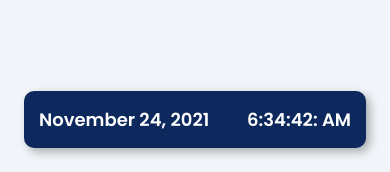
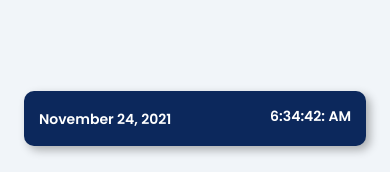
Before and after one commit to Ba24one/VitalPal, a PHP site: page /doctor/Dashboard.php in a window 390 px wide. Shown: the part 1050-1222 px from the top of the page. Run offline with PHP 8.4, Linux system fonts and the light colour scheme; the visitor is signed in with stand-in values (Sample User, id 1); data comes from the database, SQL or seed files in the repository; data that the repository does not hold is empty.

Commit message:
doctor timedate updated

```diff
--- a/css/style_5.css
+++ b/css/style_5.css
@@ -1088,6 +1088,14 @@ textarea::-webkit-scrollbar{
 }
 
 @media only screen and (max-width: 540px){
+    .timedate-container .spandate{
+        font-size: 14px;
+    }
+
+    .timedate-container .spantime{
+        font-size: 14px;
+    }
+
     .page-header{
         margin-bottom: 1%;
     }
```
